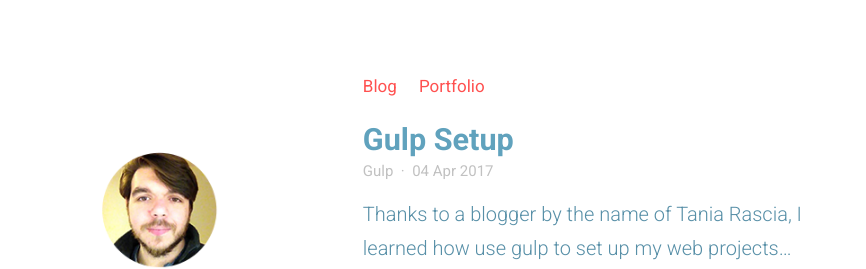
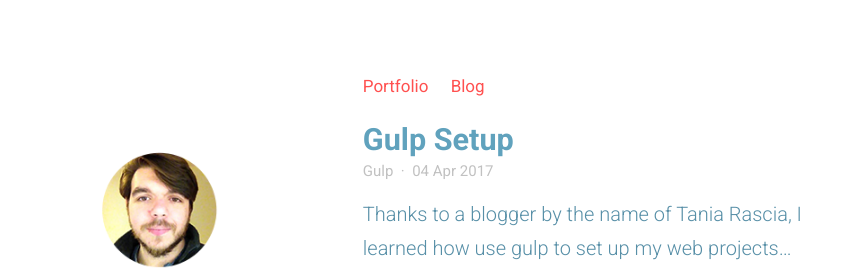
Before and after one commit to pizzapgh/chris-blog, a Jekyll site: the page built from index.html, in a window 1280 px wide. Shown: the top 269 px of the page, without its empty margins (194-1060 px from the left). Built offline with Jekyll 4.4.1, drawn with Linux system fonts in a browser that asks for light colours; nearby versions of some CDN libraries.

Commit message:
flip navigation

```diff
--- a/_includes/nav.html
+++ b/_includes/nav.html
@@ -1,2 +1,2 @@
+<li class="navigation"><a href="{{site.baseurl}}/portfolio/index.html">Portfolio</a></li>
 <li class="navigation"><a href="{{site.baseurl}}/" class="{% if page.url == "/index.html" %}fart{% endif %}">Blog</a></li>
-<li class="navigation"><a href="{{site.baseurl}}/portfolio/index.html">Portfolio</a></li>
```
Also changed, not shown: 7 other files.
